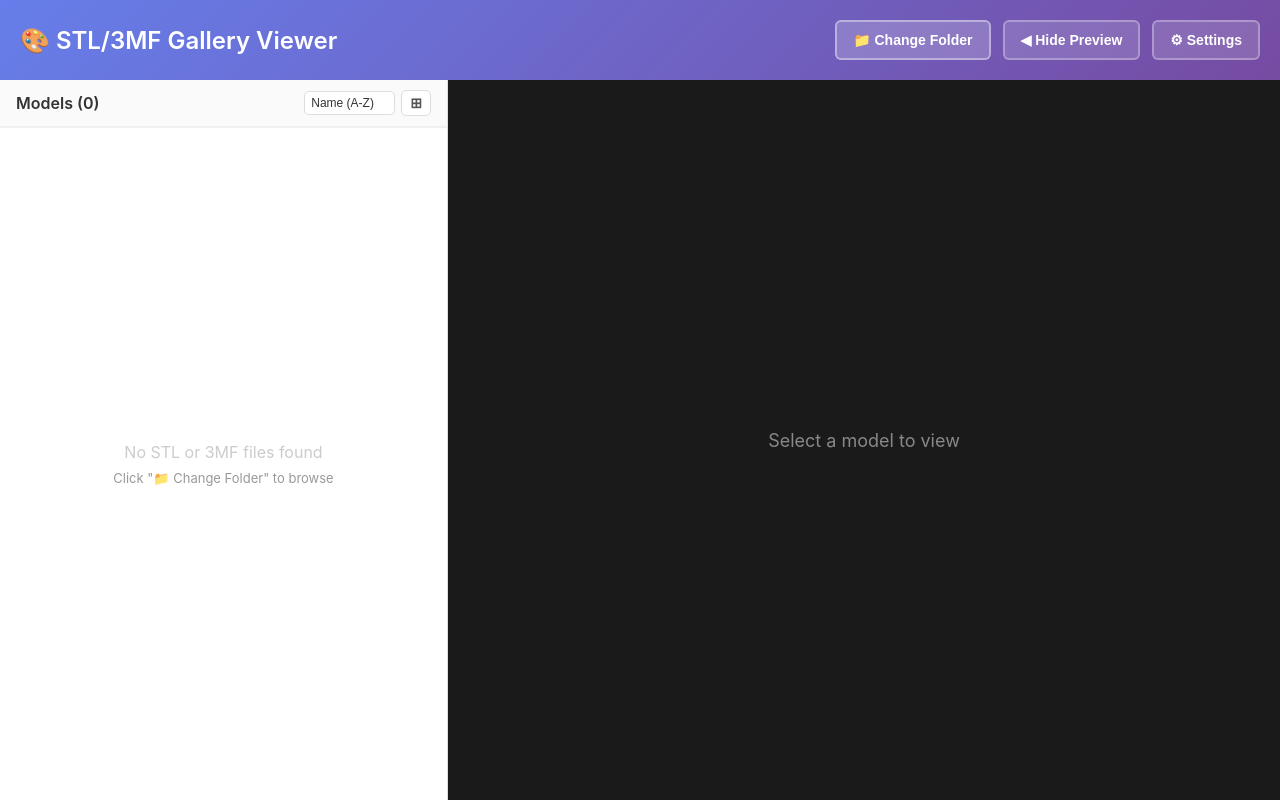
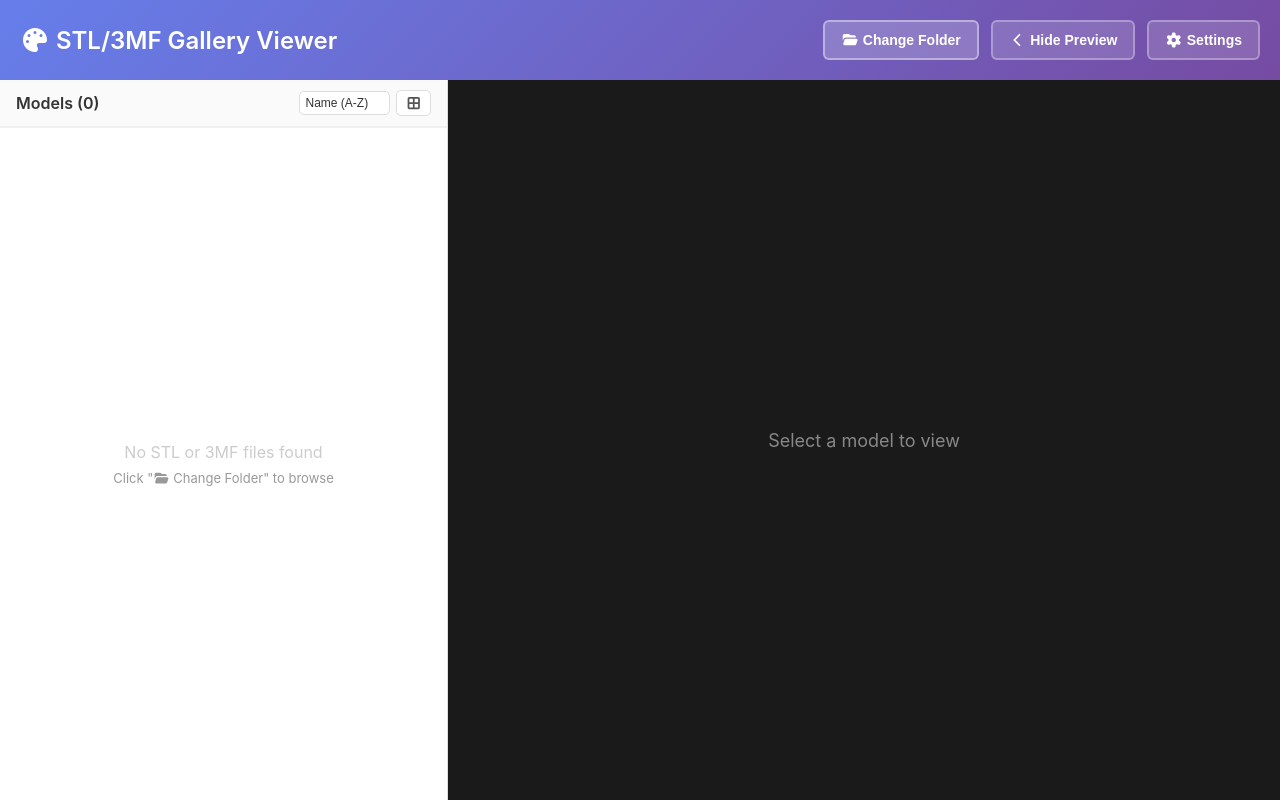
Before and after one commit to isaaceliape/stl_viewer, a React (Create React App) app: page / in a window 1280 px wide. Built offline with nearby package versions, Linux system fonts and the light colour scheme.

Commit message:
Replace all emoji with FontAwesome icons
- Install @fortawesome/react-fontawesome, free-solid-svg-icons, fontawesome-svg-core
- App.tsx: palette, folder-open, chevrons, arrow-left, gear
- ModelGrid.tsx: list, th-large, folder-open, cube, palette, print, clock
- ModelViewer.tsx: lightbulb

```diff
--- a/src/App.tsx
+++ b/src/App.tsx
@@ -1,5 +1,14 @@
 import { useState, useEffect } from 'react';
 import './App.css';
+import { FontAwesomeIcon } from '@fortawesome/react-fontawesome';
+import {
+  faPalette,
+  faFolderOpen,
+  faChevronLeft,
+  faChevronRight,
+  faArrowLeft,
+  faGear,
+} from '@fortawesome/free-solid-svg-icons';
 import ModelGrid from './components/ModelGrid';
 import ModelViewer from './components/ModelViewer';
 import { ModelInfo, UserPreferences } from './types/electron';
@@ -137,23 +146,23 @@ function App() {
   return (
     <div className="app-container">
       <header className="app-header">
-        <h1>🎨 STL/3MF Gallery Viewer</h1>
+        <h1><FontAwesomeIcon icon={faPalette} /> STL/3MF Gallery Viewer</h1>
         <div className="header-buttons">
           <button onClick={handleSelectFolder} className="folder-btn">
-            📁 Change Folder
+            <FontAwesomeIcon icon={faFolderOpen} /> Change Folder
           </button>
           <button
             onClick={handleToggleViewerVisible}
             className="toggle-viewer-btn"
             title={viewerVisible ? 'Hide preview' : 'Show preview'}
           >
-            {viewerVisible ? '◀ Hide Preview' : '▶ Show Preview'}
+            {viewerVisible ? <><FontAwesomeIcon icon={faChevronLeft} /> Hide Preview</> : <><FontAwesomeIcon icon={faChevronRight} /> Show Preview</>}
           </button>
           <button
             onClick={() => setActivePage(activePage === 'settings' ? 'gallery' : 'settings')}
             className={`settings-btn ${activePage === 'settings' ? 'active' : ''}`}
           >
-            {activePage === 'settings' ? '← Gallery' : '⚙ Settings'}
+            {activePage === 'settings' ? <><FontAwesomeIcon icon={faArrowLeft} /> Gallery</> : <><FontAwesomeIcon icon={faGear} /> Settings</>}
           </button>
         </div>
       </header>
--- a/src/components/ModelGrid.tsx
+++ b/src/components/ModelGrid.tsx
@@ -2,6 +2,16 @@ import { useEffect, useState, useRef } from 'react';
 import { generateThumbnail } from './ModelViewer';
 import { ModelInfo, UserPreferences } from '../types/electron';
 import './ModelGrid.css';
+import { FontAwesomeIcon } from '@fortawesome/react-fontawesome';
+import {
+  faList,
+  faThLarge,
+  faFolderOpen,
+  faCube,
+  faPalette,
+  faPrint,
+  faClock,
+} from '@fortawesome/free-solid-svg-icons';
 
 interface ModelGridProps {
   models: ModelInfo[];
@@ -131,7 +141,7 @@ function ModelGrid({ models, selectedModel, onSelectModel, loading, gridView, pr
             className={`view-toggle-btn ${gridView ? 'active' : ''}`}
             title={gridView ? 'Switch to list view' : 'Switch to grid view'}
           >
-            {gridView ? '📋' : '⊞'}
+            {gridView ? <FontAwesomeIcon icon={faList} /> : <FontAwesomeIcon icon={faThLarge} />}
           </button>
         </div>
       </div>
@@ -139,7 +149,7 @@ function ModelGrid({ models, selectedModel, onSelectModel, loading, gridView, pr
       {models.length === 0 && !loading ? (
         <div className="empty-state">
           <p>No STL or 3MF files found</p>
-          <p className="empty-hint">Click "📁 Change Folder" to browse</p>
+          <p className="empty-hint">Click "<FontAwesomeIcon icon={faFolderOpen} /> Change Folder" to browse</p>
         </div>
       ) : (
         <div className={`grid-items ${gridView ? 'grid-view' : 'list-view'} density-${preferences.cardDensity}`}>
@@ -163,7 +173,7 @@ function ModelGrid({ models, selectedModel, onSelectModel, loading, gridView, pr
                 ) : (
                   <div className="thumbnail-placeholder">
                     <span className="placeholder-icon">
-                      {model.ext === '.stl' ? '📦' : '🎨'}
+                      {model.ext === '.stl' ? <FontAwesomeIcon icon={faCube} /> : <FontAwesomeIcon icon={faPalette} />}
                     </span>
                   </div>
                 )}
@@ -175,7 +185,7 @@ function ModelGrid({ models, selectedModel, onSelectModel, loading, gridView, pr
                     window.electronAPI.openInSlicer(model.path);
                   }}
                 >
-                  🖨
+                  <FontAwesomeIcon icon={faPrint} />
                 </button>
               </div>
               <div className="item-info">
@@ -188,9 +198,9 @@ function ModelGrid({ models, selectedModel, onSelectModel, loading, gridView, pr
                 </div>
                 <div className="item-details">
                   <span title={model.modified ? new Date(model.modified).toLocaleString() : undefined}>
-                    🕒 {formatModifiedDate(model.modified)}
+                    <FontAwesomeIcon icon={faClock} /> {formatModifiedDate(model.modified)}
                   </span>
-                  <span title={model.path}>📁 {getFolderName(model.path)}</span>
+                  <span title={model.path}><FontAwesomeIcon icon={faFolderOpen} /> {getFolderName(model.path)}</span>
                 </div>
               </div>
             </div>
--- a/src/components/ModelViewer.tsx
+++ b/src/components/ModelViewer.tsx
@@ -3,6 +3,8 @@ import * as THREE from 'three';
 import JSZip from 'jszip';
 import './ModelViewer.css';
 import { ModelInfo, UserPreferences } from '../types/electron';
+import { FontAwesomeIcon } from '@fortawesome/react-fontawesome';
+import { faLightbulb } from '@fortawesome/free-solid-svg-icons';
 
 interface ModelViewerProps {
   modelData: ModelInfo;
@@ -437,7 +439,7 @@ function ModelViewer({ modelData, preferences }: ModelViewerProps) {
           <p className="info-item">
             <span className="label">Modified:</span> {info.modified}
           </p>
-          <p className="info-hint">💡 Left-drag: rotate • Right-drag: pan • Scroll: zoom</p>
+          <p className="info-hint"><FontAwesomeIcon icon={faLightbulb} /> Left-drag: rotate • Right-drag: pan • Scroll: zoom</p>
         </div>
       )}
     </div>
```
Also changed, not shown: package.json (+12 -9 lines), 1 other file (tests, documents, lock files or other folders).
